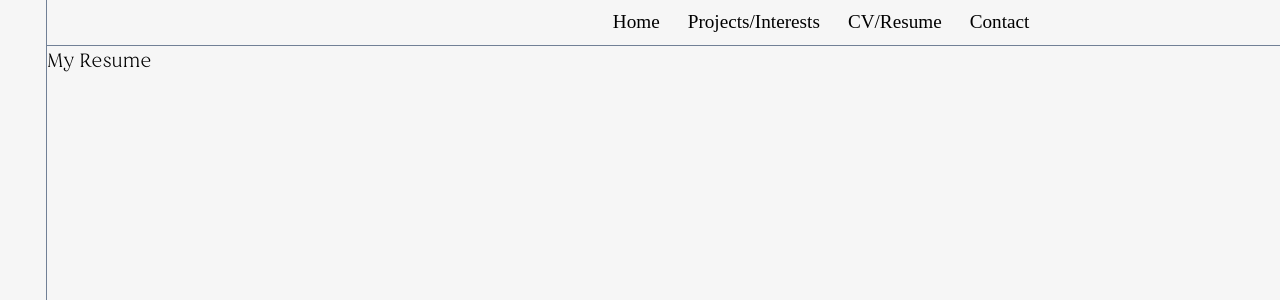
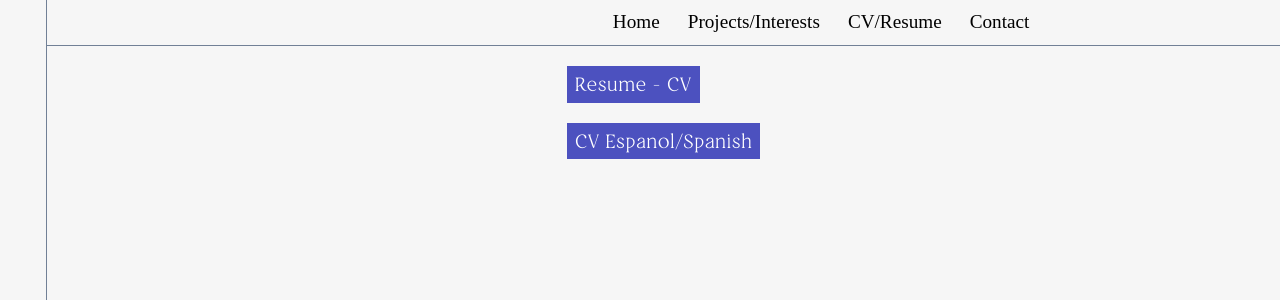
Before and after one commit to edy477/lastportafolio, a Next.js app: page /resumecv in a window 1280 px wide. Shown: the top 300 px of the page. Built offline with nearby package versions, Linux system fonts and the light colour scheme; a web font is replaced by a local one.

Commit message:
repair cv links

```diff
--- a/pages/resumecv.js
+++ b/pages/resumecv.js
@@ -6,8 +6,22 @@ const ResumeCV = () => {
 //   <h1 className="projectshead    text-center text-2xl  w-1/3">Projects</h1>
     return(
         <div className="xxs">
+            <div className="flex justify-center space-y-3 ">
+                <div className="flex flex-col " >
 
-<h1>My Resume</h1>
+                    <form   action="https://drive.google.com/file/d/1ZC6LoszikkffleHjM7C3b9wAn0f8SQwe/view?usp=sharing" method="get" target="_blank">
+                        <button className="justify-center bg-indigo-700 text-white text-bold pl-2 pr-2 pt-1 pb-1 mt-5 mb-5" type="submit">Resume - CV</button>
+                    </form>
+                    <form  action=" https://drive.google.com/file/d/1LvKD6XrA2ktbXJUy-w7yEtInGUcQEtjm/view" method="get" target="_blank">
+                        <button className="bg-indigo-700 text-white text-bold pl-2 pr-2 pt-1 pb-1 " type="submit"> CV Espanol/Spanish</button>
+                    </form>
+
+
+
+                </div>
+
+            </div>
+
         </div>
     )
 }
```
